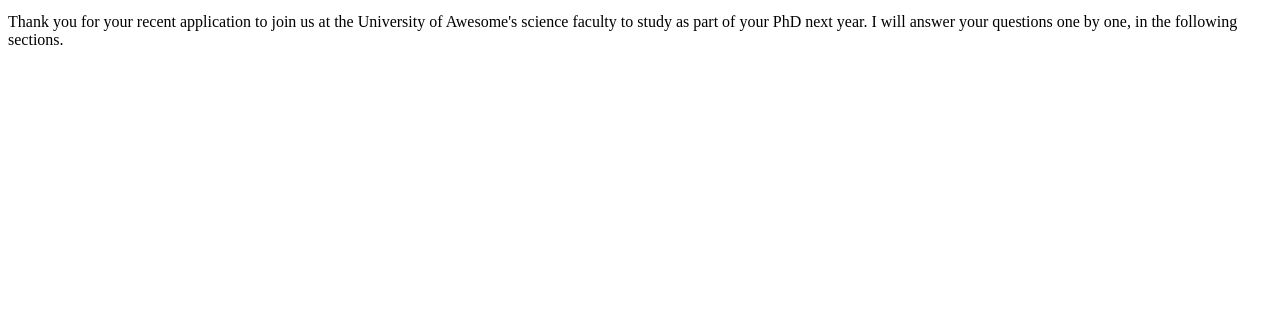
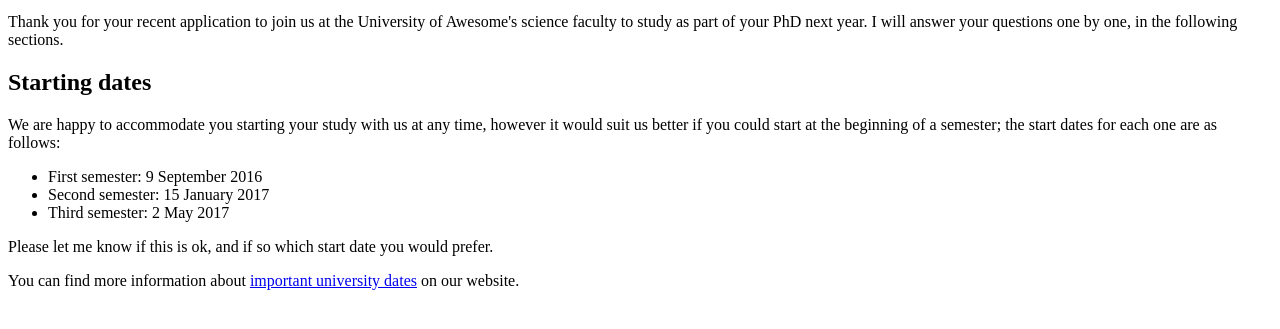
Before and after one commit to AgedCroissant/agedcroissant.github.io, a plain HTML site: page asgmt1.html in a window 1280 px wide. Shown: the part 383-712 px from the top of the page. Drawn offline with Linux system fonts and the light colour scheme.

Commit message:
Update asgmt1.html

```diff
--- a/asgmt1.html
+++ b/asgmt1.html
@@ -35,5 +35,18 @@
         <p>Dear Eileen,</p>
         <p>Thank you for your recent application to join us at the University of Awesome's science faculty to study as part of your <a title="Doctor-of-Philosophy">PhD</a> next year. I will answer your questions one by one, in the following sections.</p>
 
+        <h2>Starting dates</h2>
+
+        <p>We are happy to accommodate you starting your study with us at any time, however it would suit us better if you could start at the beginning of a semester; the start dates for each one are as follows:</p>
+
+        <ul>
+            <li>First semester:<time datetime="2016-09-09"> 9 September 2016</time></li>
+            <li>Second semester:<time datetime="2016-01-15"> 15 January 2017</time></li>
+            <li>Third semester:<time datetime="2017-05-02"> 2 May 2017</time></li>
+        </ul>
+
+        <p>Please let me know if this is ok, and if so which start date you would prefer.</p>
+        <p>You can find more information about <a href="http://example.com">important university dates</a> on our website.</p>
+
 </head>
 </html>
```
